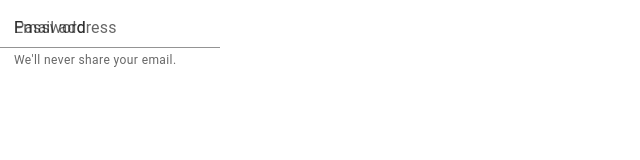
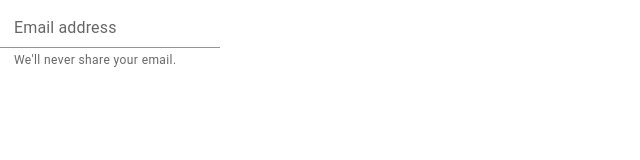
Before and after one commit to BaeHenryS/testapp_v1, a React (Create React App) app: page / in a window 1280 px wide. Shown: the top 160 px of the page, without its empty margins (0-640 px from the left). Built offline with nearby package versions, Linux system fonts and the light colour scheme.

Commit message:
Removed Password

```diff
--- a/src/App.js
+++ b/src/App.js
@@ -8,7 +8,6 @@ function myApp ()
   return (
     <FormControl>
       <InputLabel htmlFor="my-input">Email address</InputLabel>
-      <InputLabel htmlFor="my-input">Password</InputLabel>
       <Input id="my-input" aria-describedby="my-helper-text" />
       <FormHelperText id="my-helper-text">We'll never share your email.</FormHelperText>
     </FormControl>
```
Also changed, not shown: 7 other files (tests, documents, lock files or other folders).
